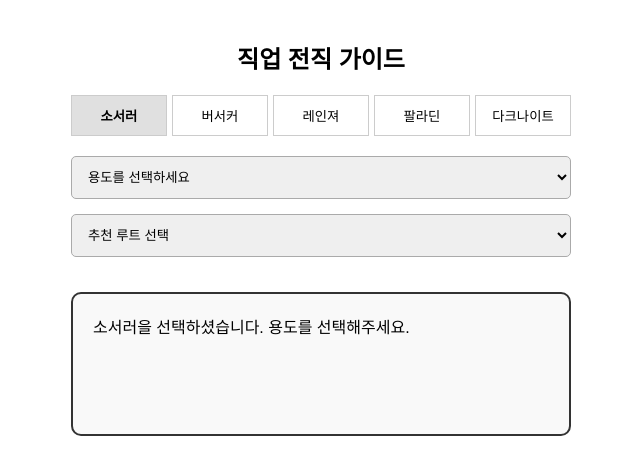
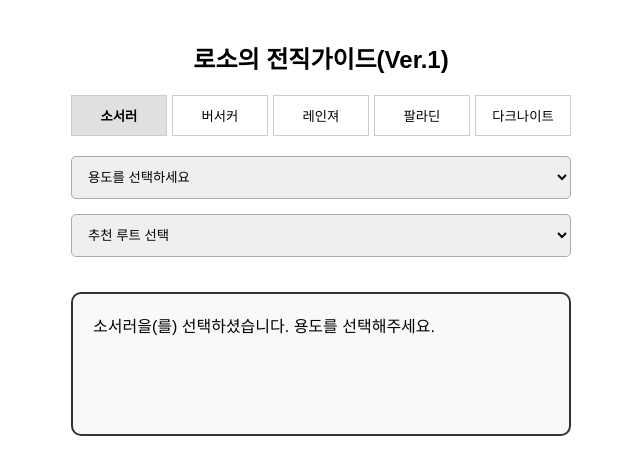
Before and after one commit to Roso02/-, a plain HTML site: page index.html in a window 1280 px wide. Both pictures are taken after a click on the button "소서러". Shown: the whole page, without its empty margins (319-959 px from the left). Drawn offline with Linux system fonts and the light colour scheme.

Commit message:
Update index.html

```diff
--- a/index.html
+++ b/index.html
@@ -2,18 +2,28 @@
 <html lang="ko">
 <head>
     <meta charset="UTF-8">
-    <title>직업 전직 가이드</title>
+    <title>로소의 전직가이드(Ver.1)</title>
     <style>
         body { font-family: sans-serif; padding: 20px; text-align: center; max-width: 500px; margin: auto; }
         .tabs { display: flex; justify-content: center; margin-bottom: 20px; gap: 5px; }
         .tab-btn { padding: 10px; cursor: pointer; border: 1px solid #ccc; background: #fff; flex: 1; }
         .tab-btn.active { background: #e0e0e0; font-weight: bold; }
         select { width: 100%; padding: 12px; margin-bottom: 15px; border-radius: 5px; border: 1px solid #aaa; }
-        #result { margin-top: 20px; padding: 20px; border: 2px solid #333; border-radius: 10px; text-align: left; background: #f9f9f9; min-height: 100px; }
+        #result {
+            margin-top: 20px;
+            padding: 20px;
+            border: 2px solid #333;
+            border-radius: 10px;
+            text-align: left;
+            background: #f9f9f9;
+            min-height: 100px;
+            white-space: pre-wrap; /* 줄바꿈 적용 */
+            line-height: 1.6; /* 가독성을 위한 줄간격 */
+        }
     </style>
 </head>
 <body>
-    <h2>직업 전직 가이드</h2>
+    <h2>로소의 전직가이드(Ver.1)</h2>
     <div class="tabs" id="jobTabs">
         <button class="tab-btn" onclick="selectJob('소서러', this)">소서러</button>
         <button class="tab-btn" onclick="selectJob('버서커', this)">버서커</button>
@@ -36,60 +46,75 @@
         const data = {
             "소서러": {
                 "파밍": {
-                    "이그컨저마로": "어부30까지 등반에서 주요딜러로 쓰입니다.",
+                    "이그컨저마로": "어부30까지 입구사냥에서 주요딜러로 쓰입니다.",
                     "아크닼로오포": "메인 탱커 전직루트입니다.",
-                    "딜닼로(이그닼로마로, 아크닼로마로)": "등반 이후 닼로가 추가로 필요한 경우, 근접딜러겸 디버퍼로 사용합니다."
+                    "이그닼로마로, 아크닼로마로": "등반 이후 두개 이상의 땅을 파밍할때 닼로가 추가로 필요한 경우가 생깁니다.\n그때 탱커가 아닌 근접딜러겸 디버퍼로 사용합니다."
                 },
-                "보스": { "다크닼로마로": "폴리모프 스킬로 아군을 더 오래 버티게 하기 위함입니다. 딜러들의 탱킹이 갖춰지면 퓨어딜러로 교체하세요." },
+                "보스": {
+                    "다크닼로마로": "폴리모프 스킬로 아군을 더 오래 버티게 하기 위함으로 셋팅 전까진 탱닼로라도 넣어야합니다.\n딜러들의 탱킹이 어느 정도 갖춰지면 빼고 퓨어딜러를 추가합니다."
+                },
                 "콜로": {
                     "아크닼로오포": "소세덱에서 탱커로 사용됩니다.",
-                    "아크컨저마로": "광역덱 메인딜러. 지속딜과 라이딩 장비 효과를 보기 위해 사용합니다.",
-                    "이그일루마로": "광역덱 서브딜러겸 디버퍼입니다."
+                    "아크컨저마로": "광역덱에서 메인딜러로 사용됩니다.\n아크를 사용하는 이유는 지속적인 딜과 라이딩 장비(비열)의 효과를 보기 위해서입니다.",
+                    "이그일루마로": "광역덱에서 서브딜러겸 디버퍼로 사용됩니다.\n추가로 선호에 따라 광역덱은 소서러 두명이 1컨저 1일루인 경우와 2컨저인 경우로 나눠집니다."
                 }
             },
             "버서커": {
-                "파밍": { "해당없음": "스왑해서 사용하기에 파밍 전용으로는 잘 사용하지 않습니다." },
+                "파밍": {
+                    "해당없음": "주로 아이템을 스왑해서 사용하기에 파밍전용으로는 잘 사용하지 않습니다."
+                },
                 "보스": {
-                    "데코디트소엠": "퓨어 딜러입니다.",
-                    "데코디트배커 + 듀얼바바소엠": "버서커 버퍼 루트(선택1)",
-                    "듀얼바바배커": "버서커 버퍼 루트(선택2)"
+                    "데코디트소엠": "메인급 딜러인 데코디트소엠, 스나아케데아, 실버익큐홀나, 에퀴드브데스 중 하나입니다.",
+                    "버서커 버퍼 루트 (택1)": "[두 선택지 중 하나 필수]\n1. 데코디트배커 & 듀얼바바소엠\n2. 듀얼바바배커\n\n버서커 버퍼의 경우 3차에 바바리안과 4차에 배틀커멘더 둘이 있는데 이 둘을 합쳐서 사용해도 되고 분리해서 사용해도 됩니다."
                 },
                 "콜로": {
-                    "데코바바배커": "광역덱 서브탱커이자 버퍼입니다.",
-                    "듀얼소세배커": "소세덱 메인딜러이자 광역덱에서도 사용 가능합니다.",
-                    "데코디트배커": "광역덱 서브딜러 전직루트입니다."
+                    "데코바바배커": "광역덱에서 서브탱커이자 버퍼입니다.",
+                    "듀얼소세배커": "소세덱의 메인딜러이자 광역덱에서도 선택 가능한 전직루트입니다.",
+                    "데코디트배커": "광역덱에서 선택 가능한 전직루트입니다.\n일반적으로 듀얼소세배커와 데코디트배커 둘 중 하나를 사용합니다."
                 }
             },
             "레인져": {
-                "파밍": { "호크스카스슈": "카부까지는 괜찮은 딜러입니다. 어부 진입 후 거의 사용하지 않습니다." },
+                "파밍": {
+                    "호크스카스슈": "카부까지는 괜찮은 파밍 딜러입니다. 어부 진입 후 거의 사용하지 않습니다."
+                },
                 "보스": {
-                    "스나아케데아": "퓨어딜러입니다.",
-                    "서몬아케데아": "디버퍼겸 서브딜러로 1명 필수입니다."
+                    "스나아케데아": "메인급 딜러인 데코디트소엠, 스나아케데아, 실버익큐홀나, 에퀴드브데스 중 하나입니다.",
+                    "서몬아케데아": "디버퍼겸 서브딜러로 1명은 필수로 전직합니다."
                 },
-                "콜로": { "서몬민스스슈": "소세덱 버퍼. 생존을 위해 탱킹 위주로 세팅합니다." }
+                "콜로": {
+                    "서몬민스스슈": "소세덱 버퍼입니다. 죽지 않도록 탱으로 주로 갑니다."
+                }
             },
             "팔라딘": {
                 "파밍": {
-                    "다크가뎐하프": "도발 탱커입니다. 첫번째 가뎐은 크루가뎐하프 추천, 두번째부터는 다크가뎐하프를 추천합니다.",
-                    "다크익큐홀나": "블레이즈 망치 전 근딜 추천입니다.",
-                    "다크인퀴홀나": "블레이즈 망치 후 근딜 추천입니다."
+                    "다크가뎐하프": "탱커입니다. 도발을 하여 어그로를 가져가기에 스턴이 있는 헌터를 파밍 및 필드보스에 보내고 싶다면 필수 직업입니다.\n주로 첫번째 가뎐은 콜로겸 파밍용도로 크루가뎐하프를 사용하고 두번째 가뎐부터는 다크가뎐하프로 추천합니다.",
+                    "다크익큐홀나": "블레이즈 망치가 나오기 전에 추천하는 근딜입니다.",
+                    "다크인퀴홀나": "블레이즈 망치가 나온 후 추천하는 근딜입니다."
                 },
                 "보스": {
-                    "다크익큐하프": "월보 버퍼&디버퍼 및 지던 376층 솔로 겸용 필수 직업입니다.",
-                    "실버익큐홀나": "퓨어딜러 선택사항입니다."
+                    "다크익큐하프": "월보에서 버퍼&디버퍼로 지던 376층에 겸용으로 사용할 수 있습니다. 1명은 필수로 전직합니다.",
+                    "실버익큐홀나": "메인급 딜러인 데코디트소엠, 스나아케데아, 실버익큐홀나, 에퀴드브데스 중 하나입니다.\n파밍 능력이 전무하기에 쓴다면 지던 376 겸용으로 쓰는게 좋습니다."
                 },
-                "콜로": { "크루가뎐하프": "소세덱과 광역덱의 메인탱커입니다." }
+                "콜로": {
+                    "크루가뎐하프": "소세덱과 광역덱에서 메인탱커입니다.\n첫 가뎐을 만들 때 콜로 및 파밍에 사용할 수 있기에 추천드립니다."
+                }
             },
             "다크나이트": {
-                "파밍": { "에퀴드브데스": "등반 이후 근딜로 사용합니다. 데스 버퍼를 활용하세요." },
-                "보스": { "에퀴드브데스": "데스의 치피뎀 증가 버프가 중요하며 딜도 준수합니다." },
+                "파밍": {
+                    "에퀴드브데스": "입구 사냥 이후 추천하는 근딜입니다.\n순간 딜량이 엄청 높기에 입구사냥에는 추천하지 않습니다. 앞뜰과 사랑니 컨텐츠에 매우 좋습니다."
+                },
+                "보스": {
+                    "에퀴드브데스": "버퍼이자 메인급 딜러인 데코디트소엠, 스나아케데아, 실버익큐홀나, 에퀴드브데스 중 하나입니다. 1명은 필수로 전직합니다."
+                },
                 "콜로": {
-                    "쉐스어비스데스": "소세덱에서 서몬민스스슈 대신 사용 가능합니다.",
-                    "쉐스드브데스": "드브덱 메인딜러로 승전 조커픽입니다."
+                    "쉐스어비스데스": "소세덱에서 서몬민스스슈 대신에 사용할 수 있습니다.",
+                    "쉐스드브데스": "요즘 나온 드브덱의 메인딜러입니다. 승전에서 조커픽으로 사용되고 있습니다."
                 }
             }
         };
+
         let currentJob = "";
+
         function selectJob(job, btn) {
             currentJob = job;
             document.querySelectorAll('.tab-btn').forEach(el => el.classList.remove('active'));
@@ -98,8 +123,9 @@
             // 직업을 바꿀 때마다 용도와 루트 선택 초기화
             document.getElementById('usageSelect').value = "";
             document.getElementById('routeSelect').innerHTML = '<option value="">추천 루트 선택</option>';
-            document.getElementById('result').innerText = job + "을 선택하셨습니다. 용도를 선택해주세요.";
+            document.getElementById('result').innerText = job + "을(를) 선택하셨습니다. 용도를 선택해주세요.";
         }
+
         function showRoute() {
             const usage = document.getElementById('usageSelect').value;
             const routeSelect = document.getElementById('routeSelect');
@@ -107,11 +133,13 @@
             if (data[currentJob] && data[currentJob][usage]) {
                 Object.keys(data[currentJob][usage]).forEach(route => {
                     let opt = document.createElement('option');
-                    opt.value = route; opt.innerHTML = route;
+                    opt.value = route;
+                    opt.innerHTML = route;
                     routeSelect.appendChild(opt);
                 });
             }
         }
+
         function showDescription() {
             const usage = document.getElementById('usageSelect').value;
             const route = document.getElementById('routeSelect').value;
```
